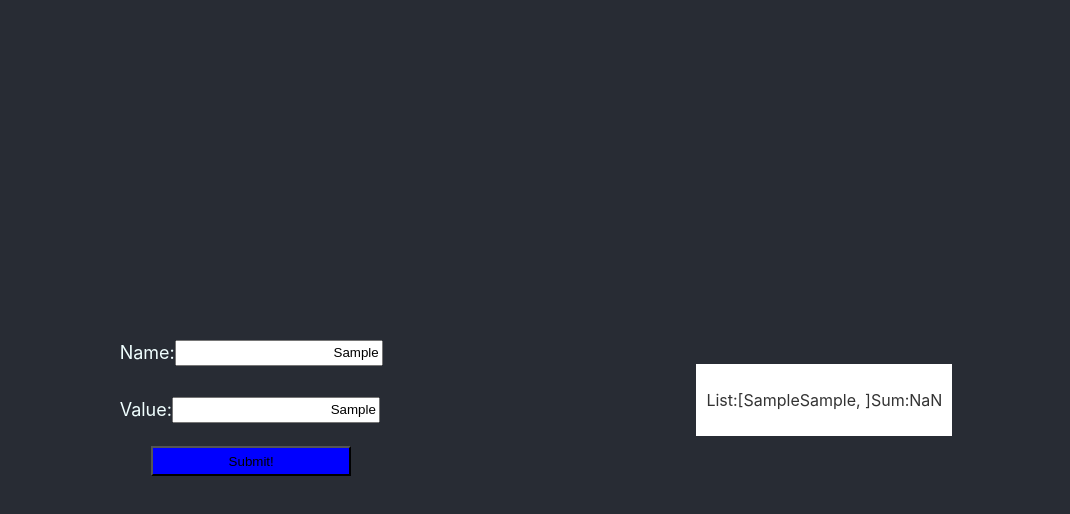
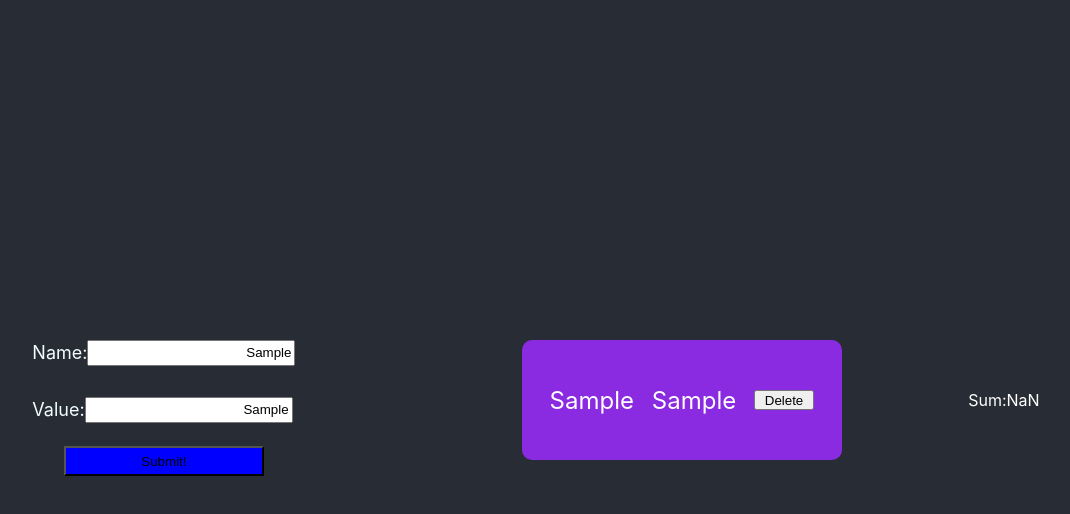
Before and after one commit to kristjansig1983/my-expenses-v2, a React (Create React App) app: page / in a window 1280 px wide. Both pictures are taken after typing "Sample", "Sample" into the empty fields and a click on the button "Submit!". Shown: the top 514 px of the page, without its empty margins (114-1184 px from the left). Built offline with nearby package versions, Linux system fonts and the light colour scheme.

Commit message:
Got cards right
Got the cards right, only need to get the delete to work right.

```diff
--- a/package.json
+++ b/package.json
@@ -9,6 +9,7 @@
     "react": "^18.2.0",
     "react-dom": "^18.2.0",
     "react-scripts": "5.0.1",
+    "react-transition-group": "^4.4.5",
     "styled-components": "^5.3.6",
     "uuid": "^9.0.0",
     "uuidv4": "^6.2.13",
--- a/src/App.js
+++ b/src/App.js
@@ -1,6 +1,7 @@
 import { useState, useRef } from 'react'
 import './App.css'
 import styled, { css } from 'styled-components'
+import ReactTransitinGroup from 'react-transition-group'
 
 const App = () => {
   const [objectList, setObjectList] = useState([])
@@ -13,6 +14,10 @@ const App = () => {
       ...list,
       { name: nameValue.current, value: valueValue.current },
     ])
+  }
+
+  const removeItem = (id) => {
+    setObjectList(objectList.filter((el) => el.id !== id))
   }
 
   return (
@@ -38,11 +43,21 @@ const App = () => {
           Submit!
         </Button>
       </Form>
-      <Card>
+      <Cardlist>
+        {objectList.map((item, id) => (
+          <Card key={id}>
             <Items>
-          <p>List:</p>
-          <p>[{objectList.map((item) => `${item.name + item.value}, `)}]</p>
+              <p>{item.name} </p>
             </Items>
+            <Items>
+              <p>{item.value}</p>
+            </Items>
+            <Delete type='button' onClick={() => removeItem(item.id)}>
+              Delete
+            </Delete>
+          </Card>
+        ))}
+      </Cardlist>
       <Items>
         <p>Sum:</p>
         <p>
@@ -53,8 +68,6 @@ const App = () => {
           )}
         </p>
       </Items>
-        <Delete type='button'></Delete>
-      </Card>
     </Page>
   )
 }
@@ -98,6 +111,7 @@ const Items = styled.div`
   display: flex;
   flex-direction: row;
   align-content: right;
+  color: white;
 `
 const Input = styled.div`
   display: flex;
@@ -106,28 +120,26 @@ const Input = styled.div`
 `
 
 const Card = styled.div`
-  background-color: #fff;
+  background-color: blueviolet;
   box-shadow: var(--box-shadow);
   color: #333;
   display: flex;
-  justify-content: space-between;
+  justify-content: space-evenly;
+  align-items: center;
   position: relative;
   padding: 10px;
   margin: 10px 0;
+  border-radius: 10px;
+  height: 100px;
+  width: 300px;
+  font-size: x-large;
 `
 const Delete = styled.button`
-  cursor: pointer;
-  background-color: #e74c3c;
-  border: 0;
-  color: #fff;
-  font-size: 20px;
-  line-height: 20px;
-  padding: 2px 5px;
-  position: absolute;
-  top: 50%;
-  left: 0;
-  transform: translate(-100%, -50%);
-  opacity: 0;
-  transition: opacity 0.3s ease;
+  width: 60px;
+  height: 20px;
+`
+const Cardlist = styled.div`
+  display: flex;
+  flex-direction: column;
 `
 export default App
```
Also changed, not shown: 1 other file (tests, documents, lock files or other folders). Lines whose indentation alone changed are shown as unchanged.
